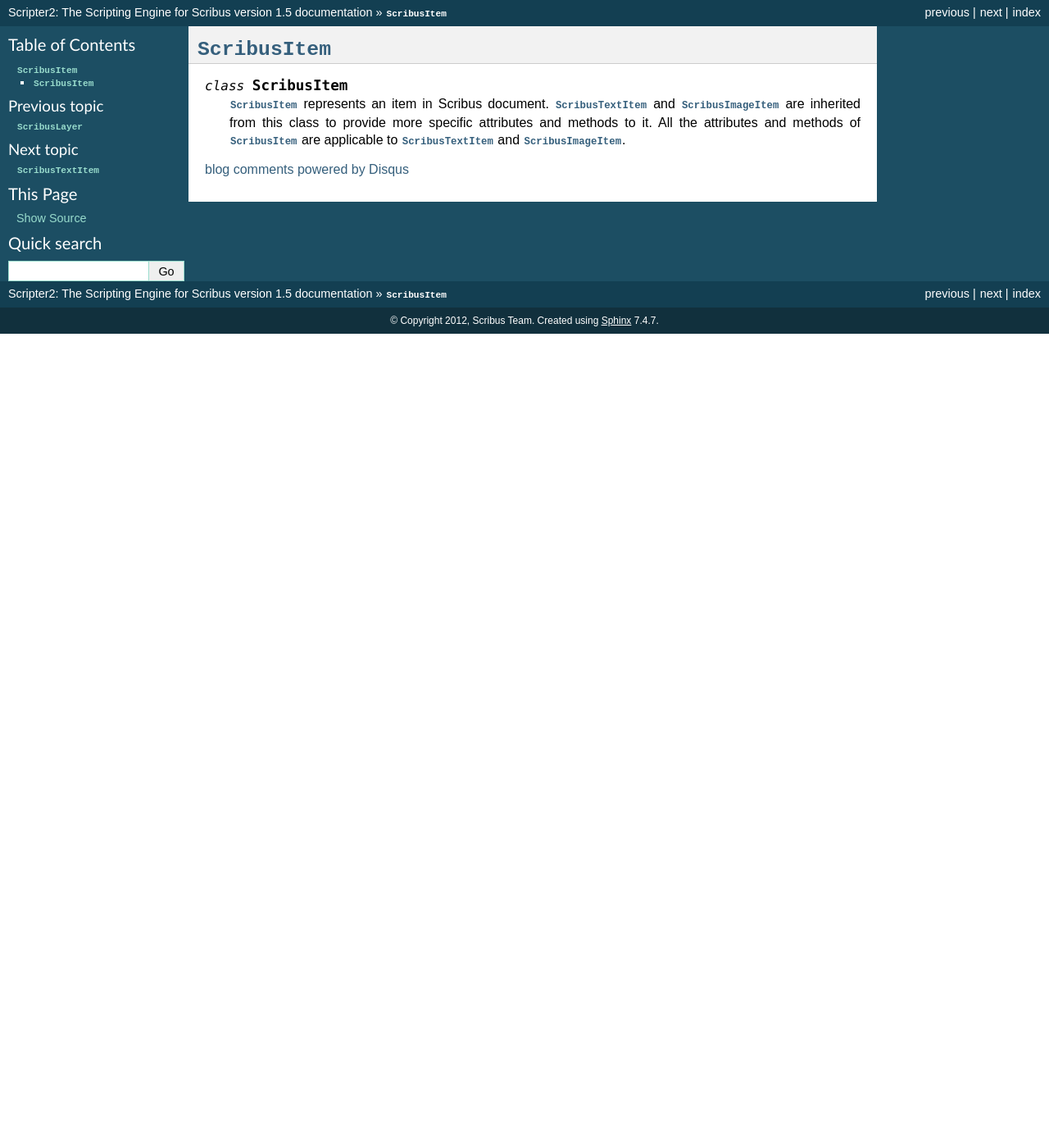
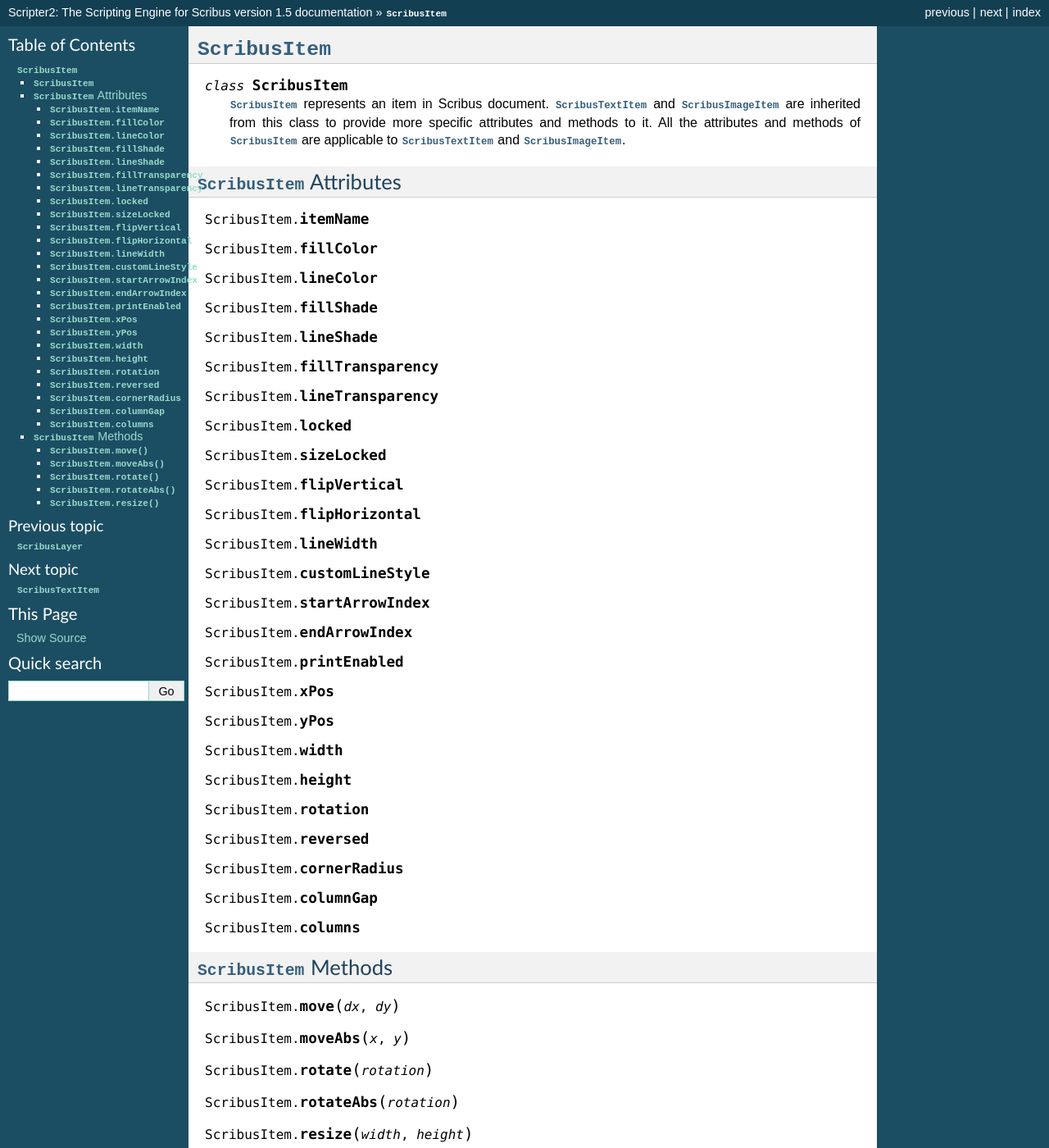
Before and after one commit to jainbasil/scripter-doc, a Sphinx documentation site: the page built from source/docs/scribusitem.rst, in a window 1280 px wide and 1400 px high. Shown: the whole window at 82% size. Built offline with Sphinx 7.4.7, drawn with Linux system fonts in a browser that asks for light colours; comment, search, counter and statistics services are not loaded.

Commit message:
Adds attributes and methods without any detail

```diff
--- a/source/docs/scribusitem.rst
+++ b/source/docs/scribusitem.rst
@@ -6,3 +6,41 @@
 .. py:class:: ScribusItem
 
    :class:`ScribusItem` represents an item in Scribus document. :class:`ScribusTextItem` and :class:`ScribusImageItem` are inherited from this class to provide more specific attributes and methods to it. All the attributes and methods of :class:`ScribusItem` are applicable to :class:`ScribusTextItem` and :class:`ScribusImageItem`.
+
+:class:`ScribusItem` Attributes
+-------------------------------
+
+.. py:attribute:: ScribusItem.itemName
+.. py:attribute:: ScribusItem.fillColor
+.. py:attribute:: ScribusItem.lineColor
+.. py:attribute:: ScribusItem.fillShade
+.. py:attribute:: ScribusItem.lineShade
+.. py:attribute:: ScribusItem.fillTransparency
+.. py:attribute:: ScribusItem.lineTransparency
+.. py:attribute:: ScribusItem.locked
+.. py:attribute:: ScribusItem.sizeLocked
+.. py:attribute:: ScribusItem.flipVertical
+.. py:attribute:: ScribusItem.flipHorizontal
+.. py:attribute:: ScribusItem.lineWidth
+.. py:attribute:: ScribusItem.customLineStyle
+.. py:attribute:: ScribusItem.startArrowIndex
+.. py:attribute:: ScribusItem.endArrowIndex
+.. py:attribute:: ScribusItem.printEnabled
+.. py:attribute:: ScribusItem.xPos
+.. py:attribute:: ScribusItem.yPos
+.. py:attribute:: ScribusItem.width
+.. py:attribute:: ScribusItem.height
+.. py:attribute:: ScribusItem.rotation
+.. py:attribute:: ScribusItem.reversed
+.. py:attribute:: ScribusItem.cornerRadius
+.. py:attribute:: ScribusItem.columnGap
+.. py:attribute:: ScribusItem.columns
+
+:class:`ScribusItem` Methods
+-----------------------------
+
+.. py:method:: ScribusItem.move(dx, dy)
+.. py:method:: ScribusItem.moveAbs(x, y)
+.. py:method:: ScribusItem.rotate(rotation)
+.. py:method:: ScribusItem.rotateAbs(rotation)
+.. py:method:: ScribusItem.resize(width, height)
```
